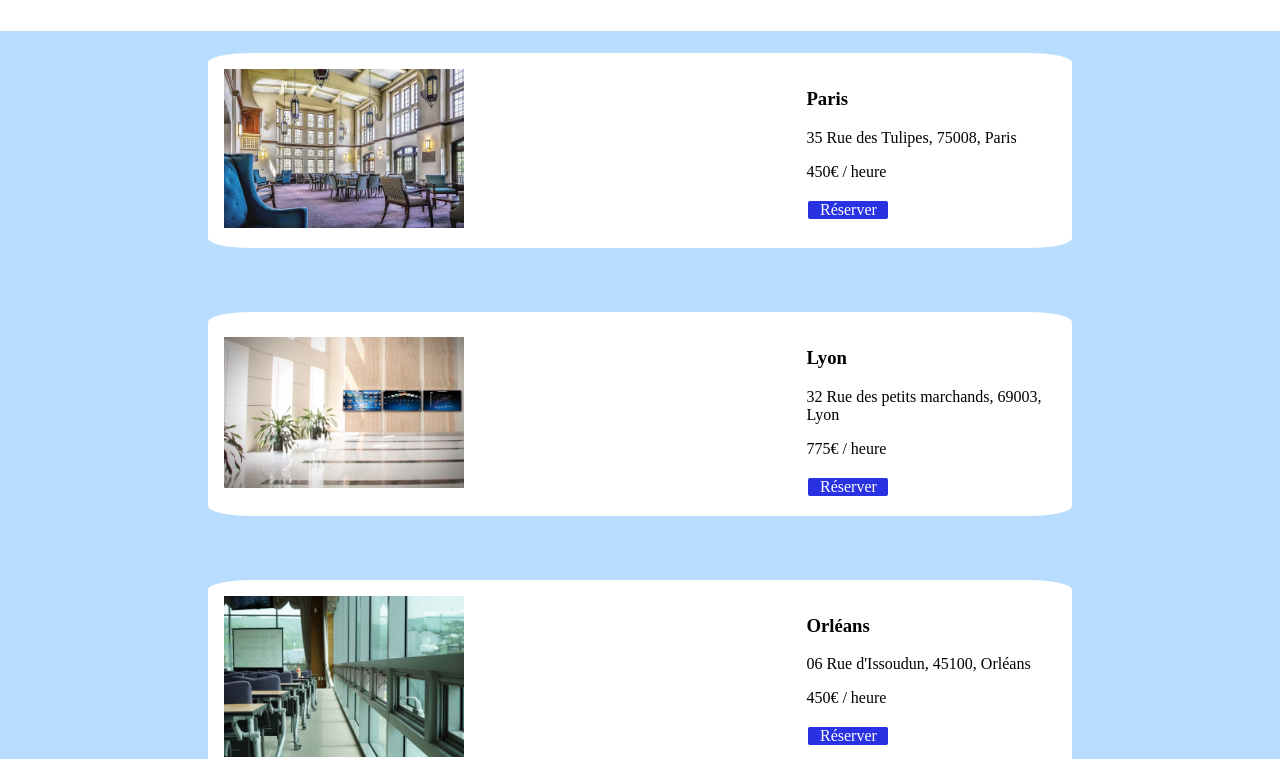
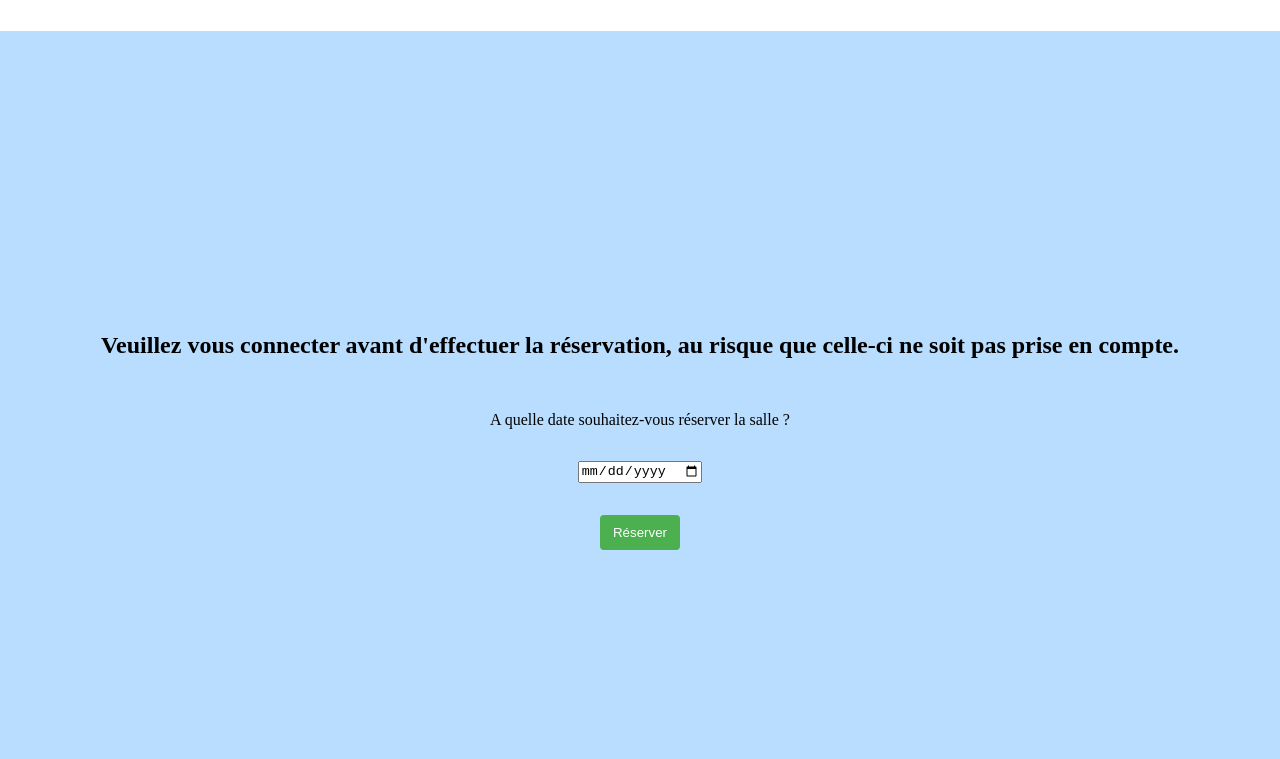
Before and after one commit to Caotox/B2IN_Projet_Web, a plain HTML site: page reserver.html in a window 1280 px wide. Shown: the part 59-818 px from the top of the page. Drawn offline with Linux system fonts and the light colour scheme.

Commit message:
amélioration de la page réservation

```diff
--- a/reserver.html
+++ b/reserver.html
@@ -9,6 +9,7 @@
 <!-- je vais faire la page de réservation ne vous inquiétez pas c'est temporaire cette page -->
     <body>
         <header>
+
             <div id="logo">Logo</div>
 
             <div id="information">
@@ -20,44 +21,12 @@
         </header>
 
         <main>
-                <article>
-                    <section>
-                        <img src="./images/seminaire1.jpg" alt="Première salle de séminaire">
-                    </section>
+            <h2> Veuillez vous connecter avant d'effectuer la réservation, au risque que celle-ci ne soit pas prise en compte. </h2>
+            <label for="date">A quelle date souhaitez-vous réserver la salle ?</label>
+            <input type="date" id="date" name="date" required>
 
-                    <section class="annonces">
-                        <h1>Paris</h1>
-                        <p>35 Rue des Tulipes, 75008, Paris </p>
-                        <p>450€ / heure</p>
-                        <a class="button" href="">Réserver</a>
-                    </section>
-                </article>
+            <input type="submit" value="Réserver">
 
-                <article>
-                    <section class="photo">
-                        <img src="./images/seminaire2.jpg" alt="Deuxième salle de séminaire">
-                    </section>
-
-                    <section class="annonces">
-                        <h1>Lyon</h1>
-                        <p>32 Rue des petits marchands, 69003, Lyon  </p>
-                        <p>775€ / heure</p>
-                        <a class="button" href="">Réserver</a>
-                    </section>
-                </article>
-
-                <article>
-                    <section>
-                        <img src="./images/seminaire3.jpg" alt="Troisième salle de Séminaire">
-                    </section>
-
-                    <section class="annonces">
-                        <h1>Orléans</h1>
-                        <p> 06 Rue d'Issoudun, 45100, Orléans </p>
-                        <p>450€ / heure</p>
-                        <a class="button" href="">Réserver</a>
-                    </section>
-                </article>
         </main>
 
         <footer>
--- a/styles/reserver.css
+++ b/styles/reserver.css
@@ -156,3 +156,17 @@ footer{
     background-color: rgba(128, 128, 128, 0.5);
     border-radius: 20%;
 }
+
+
+input[type="submit"] {
+    background-color: #4CAF50;
+    color: white;
+    border: none;
+    padding: 10px;
+    cursor: pointer;
+    border-radius: 4px;
+}
+
+input[type="submit"]:hover {
+    background-color: #45a049;
+}
```
